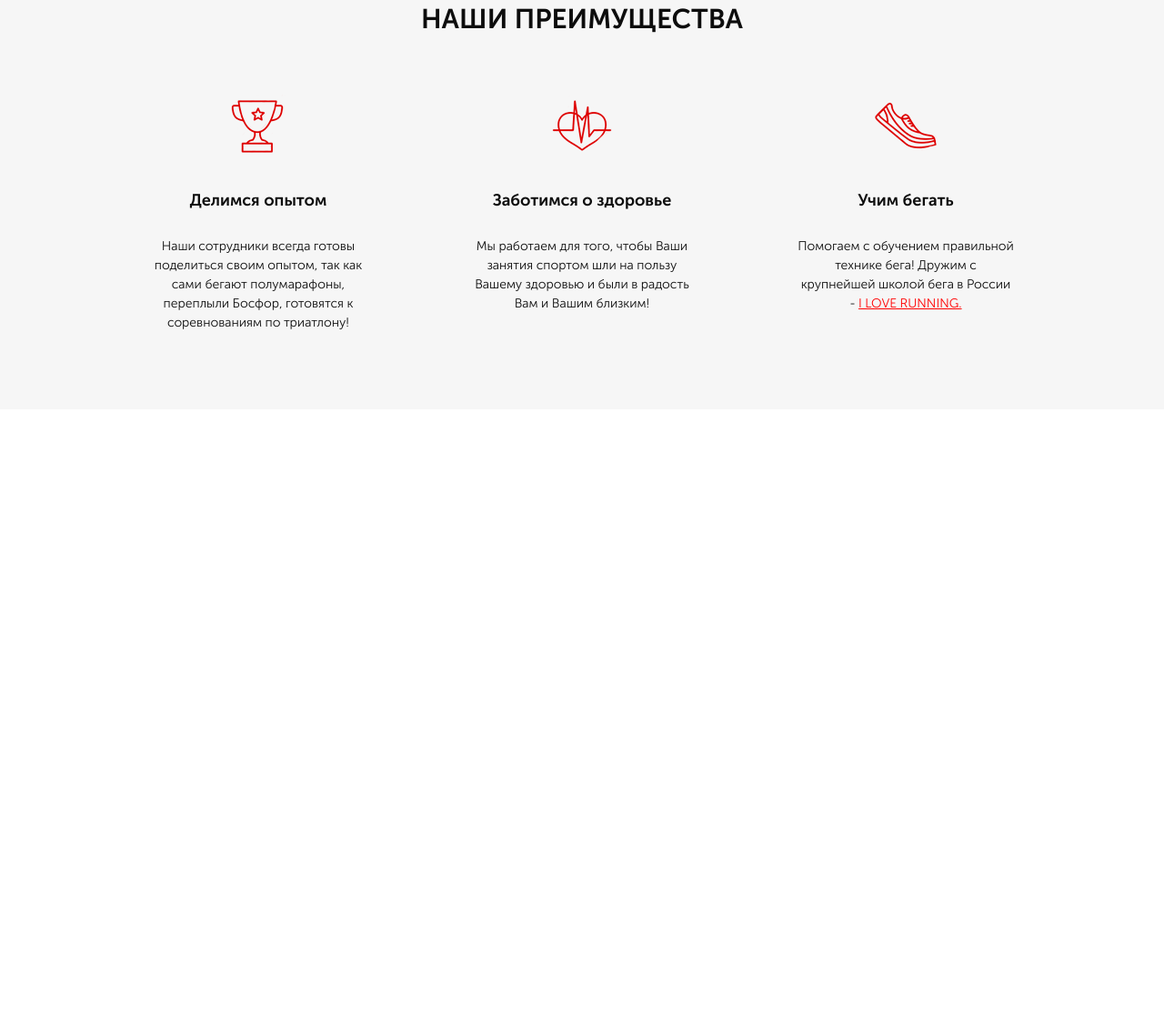
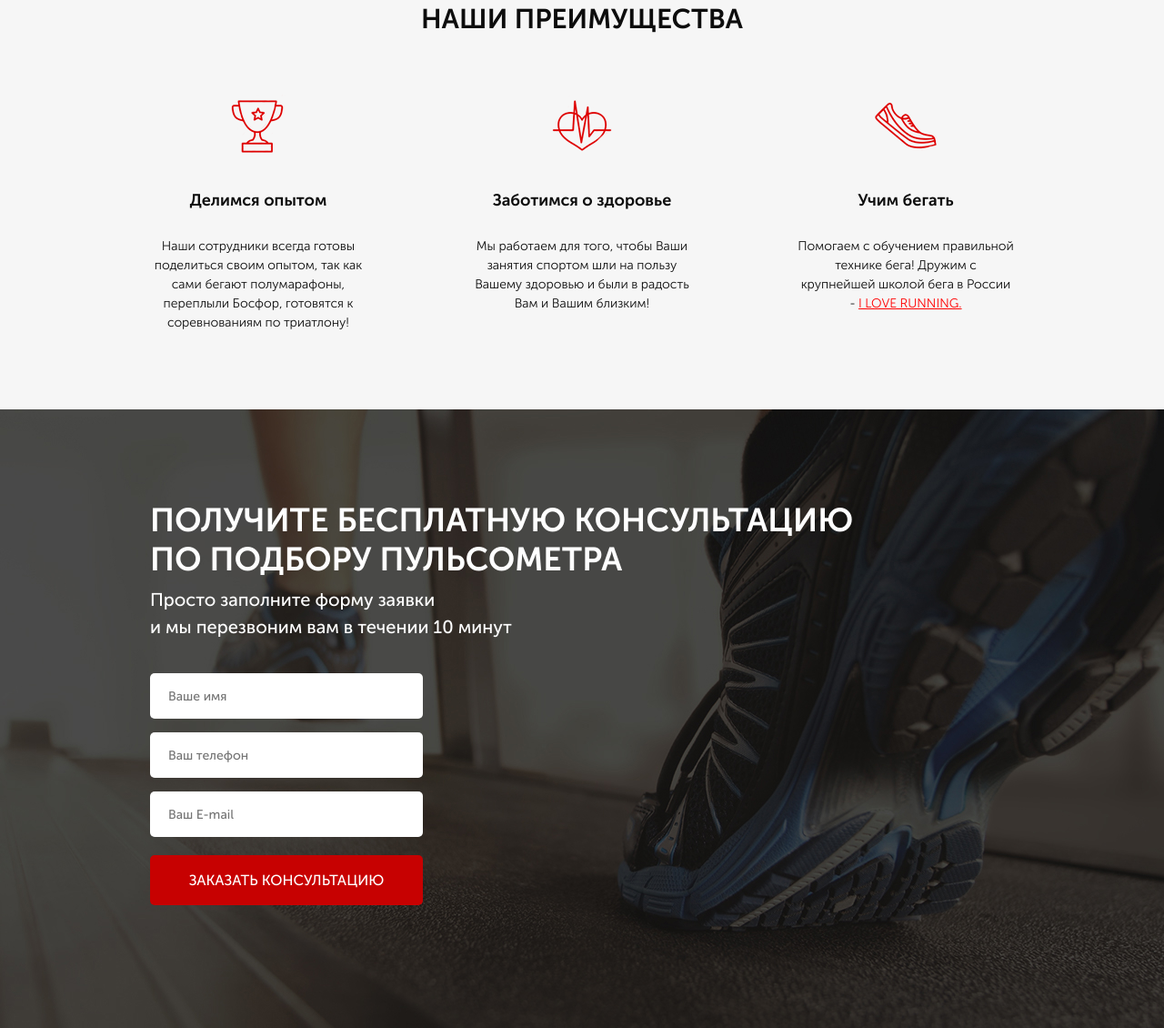
Before and after one commit to romanvoits94/Pulse, a website: page src/index.html in a window 1280 px wide. Shown: the part 754-1884 px from the top of the page at 91% size. Before the commit the page ends 1204 px from the top, so only its background shows below. Drawn offline with Linux system fonts and the light colour scheme.

Commit message:
section_consultation

```diff
--- a/src/index.html
+++ b/src/index.html
@@ -96,6 +96,27 @@
         </div>
     </div>
 
+    <!-- CONSULTATION -->
+
+    <div class="consultation">
+        <div class="container">
+            <h2 class="title title_left">
+                Получите бесплатную консультацию <br>
+                по подбору пульсометра
+            </h2>
+            <div class="consultation__descr">
+                Просто заполните форму заявки <br>
+                и мы перезвоним вам в течении 10 минут
+            </div>
+            <form class="feed-form" action="#">
+                <input name="name" required placeholder="Ваше имя" type="text">
+                <input name="phone" required placeholder="Ваш телефон" type="number">
+                <input name="email" required placeholder="Ваш E-mail" type="email">
+                <button class="button button_submit">заказать кОНСУЛЬТАЦИЮ</button>
+            </form>
+        </div>
+    </div>
+
 </body>
 
 </html>
--- a/src/sass/blocks/_buttons.scss
+++ b/src/sass/blocks/_buttons.scss
@@ -37,4 +37,11 @@
             font-size: 12px;
         }
     }
+
+    &_submit {
+        width: 100%;
+        height: 55px;
+        color: #ffffff;
+        font-size: 16px;
+    }
 }
--- /dev/null
+++ b/src/sass/blocks/_consultation.scss
@@ -0,0 +1,11 @@
+.consultation {
+    min-height: 680px;
+    padding: 100px 0 92px 0;
+    background: url("../../img/consultation.jpg") center (center/cover) no-repeat;
+
+    &__descr {
+        color: #fff;
+        font-size: 20px;
+        font-weight: 500;
+    }
+}
--- /dev/null
+++ b/src/sass/blocks/_forms.scss
@@ -0,0 +1,22 @@
+.feed-form {
+    margin-top: 36px;
+    display: flex;
+    flex-direction: column;
+    width: 300px;
+
+    input {
+        height: 50px;
+        border-radius: 5px;
+        background-color: #ffffff;
+        margin-bottom: 15px;
+        border: none;
+        padding: 0 20px;
+        color: #4b4b4b;
+        font-size: 14px;
+        font-weight: 400;
+
+        &:nth-child(3) {
+            margin-bottom: 20px;
+        }
+    }
+}
--- a/src/sass/blocks/_titles.scss
+++ b/src/sass/blocks/_titles.scss
@@ -3,4 +3,11 @@
         font-size: 30px;
         font-weight: 700;
         text-align: center;
+        text-transform: uppercase;
+
+        &_left {
+            color: #fff;
+            font-size: 36px;
+            text-align: left;
+        }
     }
--- a/src/sass/style.scss
+++ b/src/sass/style.scss
@@ -13,4 +13,6 @@
 @import 'blocks/header.scss';
 @import 'blocks/buttons';
 @import 'blocks/advantages';
-@import 'blocks/titles'
+@import 'blocks/titles';
+@import 'blocks/consultation';
+@import 'blocks/forms';
```
Also changed, not shown: src/css/style.min.css.
